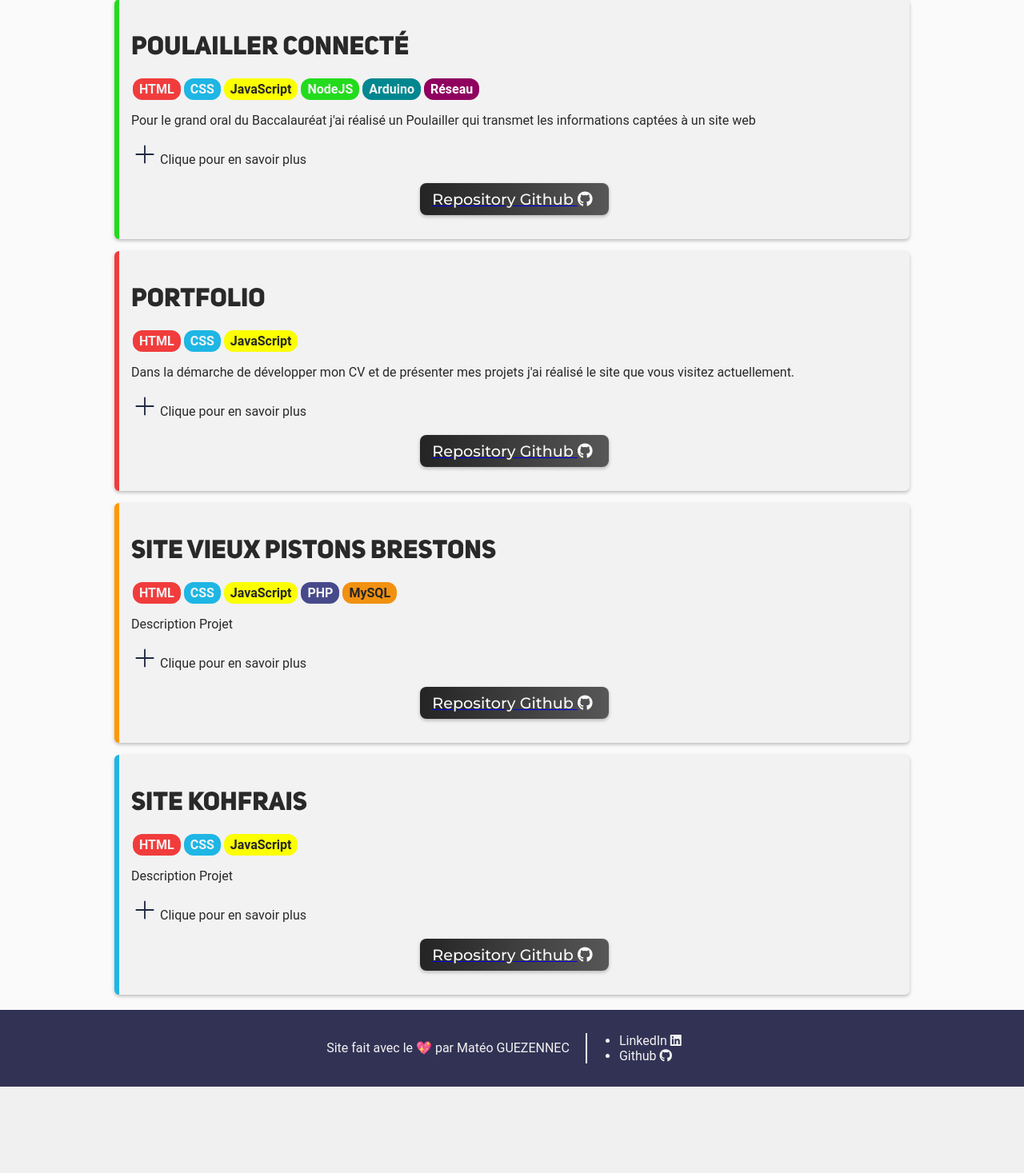
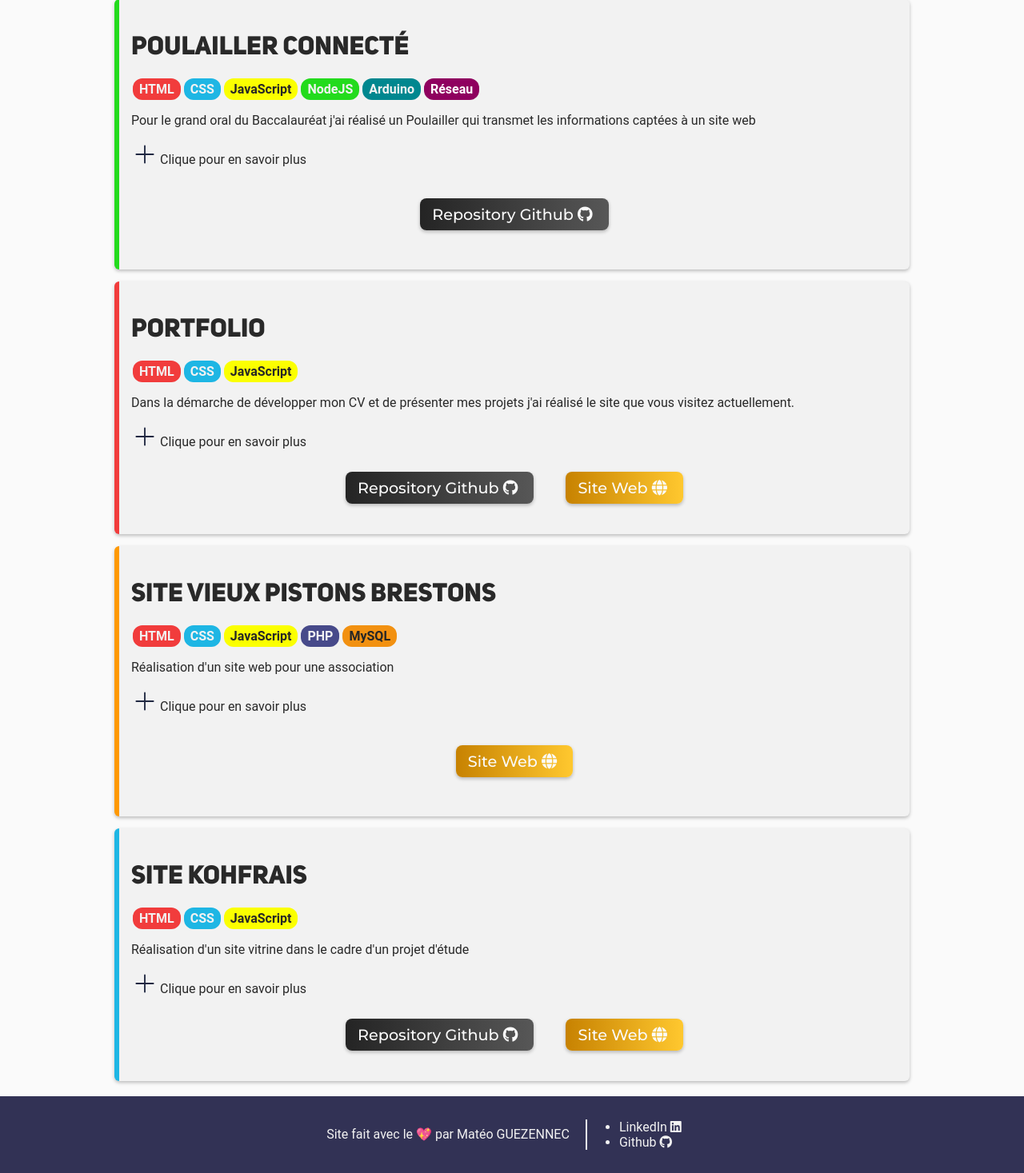
Before and after one commit to BlasterWhite/webPortfolio, a PHP site: page /projets.html in a window 1280 px wide. Shown: the part 242-1709 px from the top of the page at 80% size. Before the commit the page ends 1601 px from the top, so only its background shows below. Run offline with PHP 8.4, Linux system fonts and the light colour scheme; some libraries are stand-ins or nearby versions.

Commit message:
Added new projects

```diff
--- a/contact.html
+++ b/contact.html
@@ -46,7 +46,7 @@
                 <input type="tel" name="phone">
                 <label for="contenu">Contenu</label>
                 <textarea name="contenu" cols="30" rows="10"></textarea>
-                <button name="submit">Envoyer<i class="far fa-paper-plane"></i></button>
+                <button name="submit" disabled>Envoyer<i class="far fa-paper-plane"></i></button>
             </form>
         </div>
     </main>
--- a/css/button.css
+++ b/css/button.css
@@ -46,6 +46,11 @@ div.btn.noir {
     color: #FAFAFA;
 }
 
+div.btn.orange {
+    background: linear-gradient(90deg, #c78201 0%, #ffc82f 100%);
+    color: #FAFAFA;
+}
+
 div.btn.center {
     margin: 15px auto;
 }
--- a/css/index.css
+++ b/css/index.css
@@ -3,6 +3,10 @@ header,main {
     line-height: inherit;
     margin: 50px;
     animation: aparait 0.7s both;
+}
+
+footer {
+    position: relative;
 }
 
 h2.name, .tiret{
--- a/css/profile.css
+++ b/css/profile.css
@@ -1,6 +1,10 @@
 main {
     margin: 75px auto;
     width: 80%;
+}
+
+footer {
+    position: relative;
 }
 
 div#container {
--- a/css/projets.css
+++ b/css/projets.css
@@ -10,6 +10,11 @@ div.projet {
     padding: 15px;
     background-color: #F2F2F2;
     box-shadow: 0px 2px 4px rgba(0, 0, 0, 0.25);
+}
+
+div.projet a {
+    text-decoration: none;
+    margin: 8px 20px;
 }
 
 /*
--- a/index.html
+++ b/index.html
@@ -7,9 +7,9 @@
     <title>Matéo G. - Accueil</title>
     <link rel="stylesheet" href="css/charteGraphique.css">
     <link rel="stylesheet" href="css/navbar.css">
+    <link rel="stylesheet" href="css/footer.css">
     <link rel="stylesheet" href="css/index.css">
     <link rel="stylesheet" href="css/button.css">
-    <link rel="stylesheet" href="css/footer.css">
     <script src="https://kit.fontawesome.com/d50a18be62.js" crossorigin="anonymous"></script>
     <link rel="shortcut icon" href="assets/img/logo.png" type="image/x-icon">
 </head>
--- a/profile.html
+++ b/profile.html
@@ -8,8 +8,8 @@
     <link rel="stylesheet" href="css/charteGraphique.css">
     <link rel="stylesheet" href="css/navbar.css">
     <link rel="stylesheet" href="css/button.css">
+    <link rel="stylesheet" href="css/footer.css">
     <link rel="stylesheet" href="css/profile.css">
-    <link rel="stylesheet" href="css/footer.css">
     <link rel="shortcut icon" href="assets/img/logo.png" type="image/x-icon">
     <script src="https://kit.fontawesome.com/d50a18be62.js" crossorigin="anonymous"></script>
 </head>
--- a/projets.html
+++ b/projets.html
@@ -90,44 +90,79 @@
                 <p>L'étape finale était le peuplement du site avec tous les projets que j'avais déjà fait puis le remplissage des autres pages avec toutes les informations.</p>
                 <img src="assets/screens/WebPortfolio1.png" alt="Capture d'écran de la page d'Accueil du site">
             </details>
+            <div style="display: flex;justify-content: center;">
                 <a href="https://github.com/BlasterWhite/webPortfolio" target="_blank" style="width: fit-content;">
                     <div class="btn noir center">
                         Repository Github <i class="fa-brands fa-github"></i>
                     </div>
                 </a>
+                <a href="https://mateo-guezennec.fr" target="_blank">
+                    <div class="btn orange center">
+                        Site Web <i class="fa-solid fa-globe"></i>
+                    </div>
+                </a>
+            </div>
         </div>
         <div class="projet orange" id="P_vpb">
             <h1>Site Vieux Pistons Brestons</h1>
             <div class="categories"><span class="html">HTML</span><span class="css">CSS</span><span class="js">JavaScript</span><span class="php">PHP</span><span class="sql">MySQL</span></div>
-            <p>Description Projet</p>
+            <p>Réalisation d'un site web pour une association</p>
             <details>
                 <summary>Clique pour en savoir plus</summary>
                 <p>
-                    .
+                    J'ai réalisé un site web pour l'association Vieux Pistons Bretons.
+                    Le site est assez simple et est divisé en plusieurs parties.
                 </p>
+                <ul>
+                    <li>Accueil</li>
+                    <li>Événements</li>
+                    <li>Annonces</li>
+                    <li>À propos</li>
+                    <li>Membre</li>
+                </ul>
+                <p>Le site nécessité la mise en place d'un système de compte afin que certaines personnes puissent créer des articles et des actualités et d'autre aient juste accès aux actualités membre.</p>
+                <p>Le compte membre a accès aux actualités membre émis par l'association et à la possibilité de créer des annonces.</p>
+                <p>Le compte Admin tous les droits, de la création, suppression, modification de compte et article à la création d'événements et actualité membre</p>
+                <img src="assets/screens/vpb1.png" alt="Capture d'écran page Accueil vieuxpistonsbretons.fr">
             </details>
-            <a href="https://github.com/BlasterWhite/webPortfolio" target="_blank">
-                <div class="btn noir center">
-                    Repository Github <i class="fa-brands fa-github"></i>
+            <a href="https://vieuxpistonsbretons.fr" target="_blank">
+                <div class="btn orange center">
+                    Site Web <i class="fa-solid fa-globe"></i>
                 </div>
             </a>
         </div>
         <div class="projet bleu" id="P_kohfrais">
             <h1>Site KohFrais</h1>
             <div class="categories"><span class="html">HTML</span><span class="css">CSS</span><span class="js">JavaScript</span></div>
-            <p>Description Projet</p>
+            <p>Réalisation d'un site vitrine dans le cadre d'un projet d'étude</p>
             <details>
                 <summary>Clique pour en savoir plus</summary>
                 <p>
-                    .
+                    Dans le cadre d'un projet de mon BUT informatique lors de ma première année, j'ai réalisé en équipe un site web vitrine pour une entreprise fictive nommé KohFrais. <br>
+                    Notre travail a été fractionné en plusieurs étapes :
                 </p>
+                <ul>
+                    <li>Création d'une charte graphique</li>
+                    <li>Réalisation de logo et assets graphique</li>
+                    <li>Développement du site Internet</li>
+                    <li>Mise en ligne</li>
+                    <li>Soutenance de présentation</li>
+                </ul>
+                <p>Tout notre travail a été sauvegardé étape par étape grâce au Gitlab de l'IUT, ce qui ma permit d'apprendre l'utilité des outils comme <strong>git</strong>.</p>
                 <img src="assets/screens/KohFrait1.png" alt="Image de la page contact" title="Page Contact du site KohFrais">
             </details>
-            <a href="https://github.com/BlasterWhite/webPortfolio" target="_blank">
+            <div style="display: flex;justify-content: center;">
+                <a href="https://github.com/BlasterWhite/webPortfolio" target="_blank" style="width: fit-content;">
                     <div class="btn noir center">
                         Repository Github <i class="fa-brands fa-github"></i>
                     </div>
                 </a>
+                <a href="https://kohfrais.mateo-guezennec.fr" target="_blank">
+                    <div class="btn orange center">
+                        Site Web <i class="fa-solid fa-globe"></i>
+                    </div>
+                </a>
+            </div>
         </div>
         <div id="aucunProjet" class="cache">
             <h1>Rien a été trouvé</h1>
```
Also changed, not shown: assets/screens/vpb1.png (added). Lines whose indentation alone changed are shown as unchanged.
